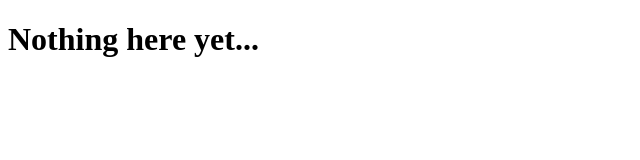
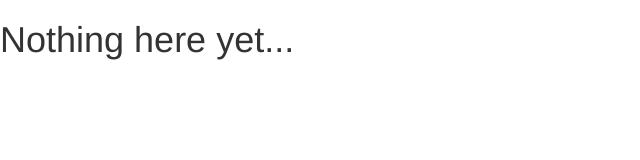
Before and after one commit to solean/solean.github.io, a plain HTML site: page index.html in a window 1280 px wide. Shown: the whole page, without its empty margins (0-640 px from the left). Drawn offline with nearby package versions, Linux system fonts and the light colour scheme.

Commit message:
nvm last commit

```diff
--- a/index.html
+++ b/index.html
@@ -7,7 +7,7 @@
 		<title>solean.github.io</title>
 
 		<!-- Bootstrap -->
-		<link href="css/bootstrap-theme.min.css" rel="stylesheet">
+		<link href="css/bootstrap.min.css" rel="stylesheet">
 
 	</head>
 
```
